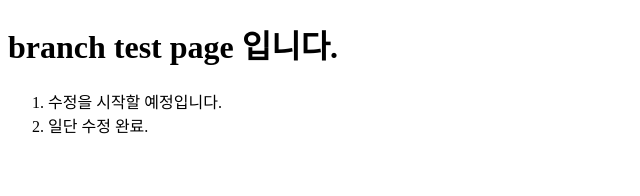
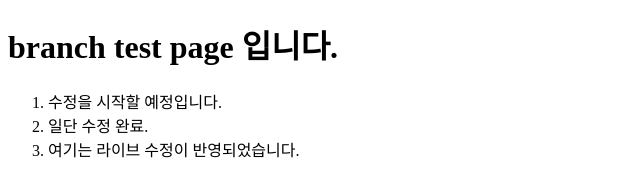
Before and after one commit to twoshlove/branch-test, a plain HTML site: page index.html in a window 1280 px wide. Shown: the whole page, without its empty margins (0-640 px from the left). Drawn offline with Linux system fonts and the light colour scheme.

Commit message:
라이브 추가 수정 반영

```diff
--- a/index.html
+++ b/index.html
@@ -12,6 +12,7 @@
   <ol>
     <li>수정을 시작할 예정입니다.</li>
     <li>일단 수정 완료.</li>
+    <li>여기는 라이브 수정이 반영되었습니다.</li>
   </ol>
 </body>
 </html>
```
